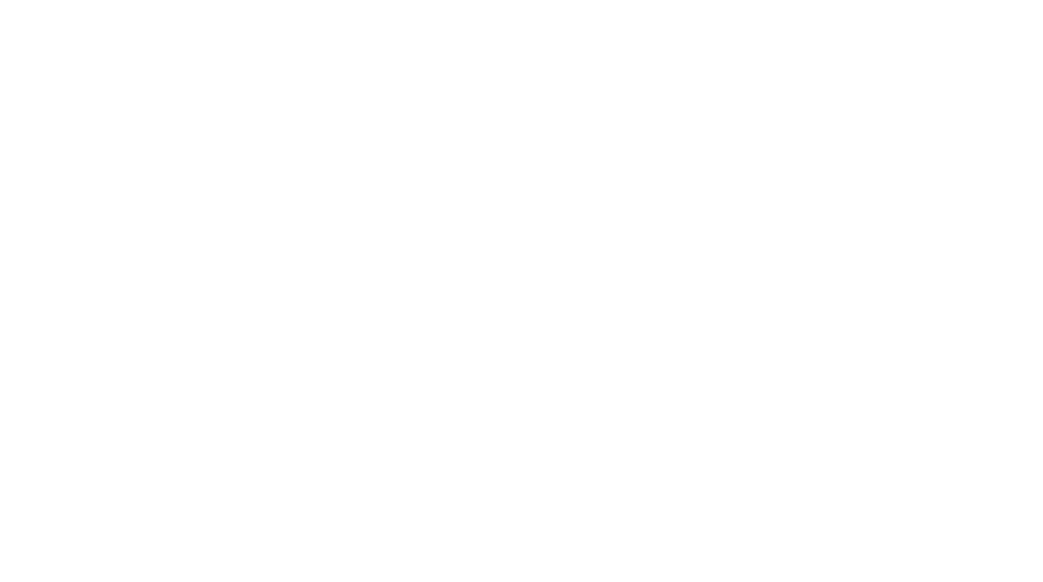
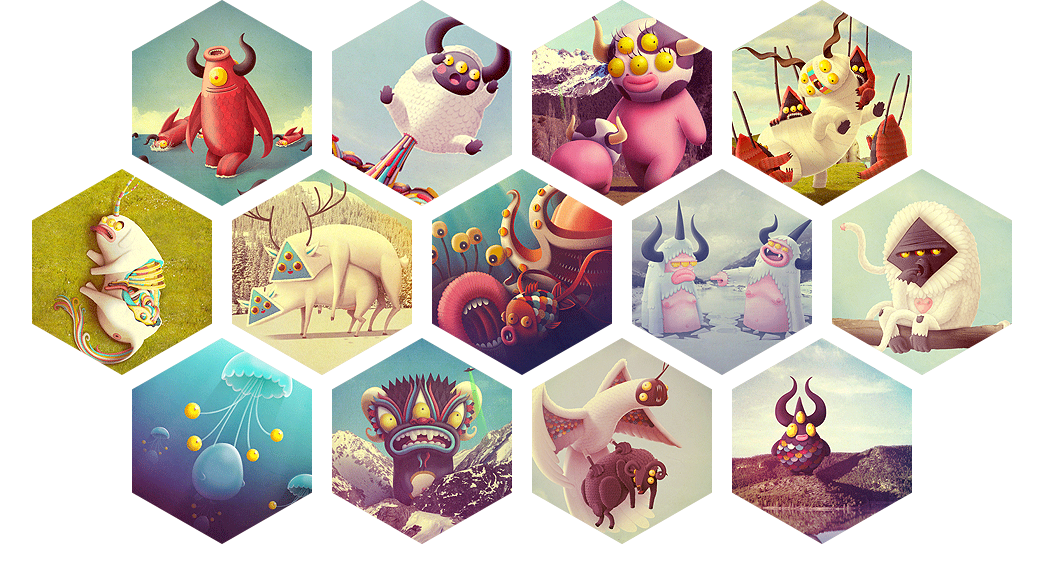
Before and after one commit to zbreakstone/hexal, a plain HTML site: page index.html in a window 1280 px wide. Shown: the whole page, without its empty margins (118-1161 px from the left). Drawn offline with nearby package versions, Linux system fonts and the light colour scheme.

Commit message:
Start hexagon image masking

```diff
--- a/css/style.css
+++ b/css/style.css
@@ -5,9 +5,56 @@
 	box-sizing: border-box;
 }
 
-	/* Begin Responsive Styling */
+.container {
+	max-width: 1020px;
+	margin: 0 auto;
+}
+
+.text-center {
+	text-align: center;
+}
+
+.hex-row1 {
+	display: inline-block;
+	margin: 0 auto;
+	text-align: center;
+	margin: 0 0 -40px 0;
+}
+.hex-row2 {
+	display: inline-block;
+	margin: 0 auto;
+	text-align: center;
+}
+.hex-row3 {
+	display: inline-block;
+	margin: 0 auto;
+	text-align: center;
+	margin: -40px 0 0 0;
+}
+ul[class*="hex-row"] > .hexagon:last-child {
+	margin: 0;
+}
+.hexagon {
+    display: inline;
+    float: left;
+    margin: 0 20px 0 0;
+	width: 180px;
+	height: 206px;
+	overflow: hidden;
+	text-align: center;
+	background: #ddd2c5;
+	-webkit-clip-path: polygon(50% 0%, 100% 25%, 100% 75%, 50% 100%, 0% 75%, 0% 25%);
+    clip-path: polygon(50% 0%, 100% 25%, 100% 75%, 50% 100%, 0% 75%, 0% 25%);
+}
+.hexagon img {
+	position: relative;
+	top: -10px;
+	left: -20px;
+}
 
 
+
+/* Begin Responsive Styling */
 @media (max-width: 767px) {}
 @media (min-width: 768px) and (max-width: 1139px) {}
 @media (min-width: 1280px) {}
--- a/index.html
+++ b/index.html
@@ -9,6 +9,27 @@
 	<link rel="stylesheet" href="css/clearfix.css">
 </head>
 <body>
+	<div class="container text-center">
+		<ul class="hex-row1 clearfix">
+		    <li class="hexagon"><img src="img/portfolio1.png" alt="Portfolio Image 1"></li>
+		    <li class="hexagon"><img src="img/portfolio2.png" alt="Portfolio Image 2"></li>
+		    <li class="hexagon"><img src="img/portfolio3.png" alt="Portfolio Image 3"></li>
+		    <li class="hexagon"><img src="img/portfolio4.png" alt="Portfolio Image 4"></li>
+		</ul>
+		<ul class="hex-row2 clearfix">
+		    <li class="hexagon"><img src="img/portfolio5.png" alt="Portfolio Image 9"></li>
+		    <li class="hexagon"><img src="img/portfolio6.png" alt="Portfolio Image 10"></li>
+		    <li class="hexagon"><img src="img/portfolio7.png" alt="Portfolio Image 11"></li>
+		    <li class="hexagon"><img src="img/portfolio8.png" alt="Portfolio Image 12"></li>
+		    <li class="hexagon"><img src="img/portfolio9.png" alt="Portfolio Image 13"></li>
+		</ul>
+		<ul class="hex-row3 clearfix">
+		    <li class="hexagon"><img src="img/portfolio10.png" alt="Portfolio Image 19"></li>
+		    <li class="hexagon"><img src="img/portfolio11.png" alt="Portfolio Image 20"></li>
+		    <li class="hexagon"><img src="img/portfolio12.png" alt="Portfolio Image 21"></li>
+		    <li class="hexagon"><img src="img/portfolio13.png" alt="Portfolio Image 22"></li>
+		</ul>
+	</div>
 	<script src="https://ajax.googleapis.com/ajax/libs/jquery/2.1.3/jquery.min.js"></script>
 	<script src="js/script.js"></script>
 </body>
```
Also changed, not shown: img/avatar.png (added), img/logo.png (added), img/portfolio1.png (added), img/portfolio10.png (added), img/portfolio11.png (added), img/portfolio12.png (added), img/portfolio13.png (added), img/portfolio2.png (added), img/portfolio3.png (added), img/portfolio4.png (added), img/portfolio5.png (added), img/portfolio6.png (added), img/portfolio7.png (added), img/portfolio8.png (added), 1 more files. Lines whose indentation alone changed are shown as unchanged.
